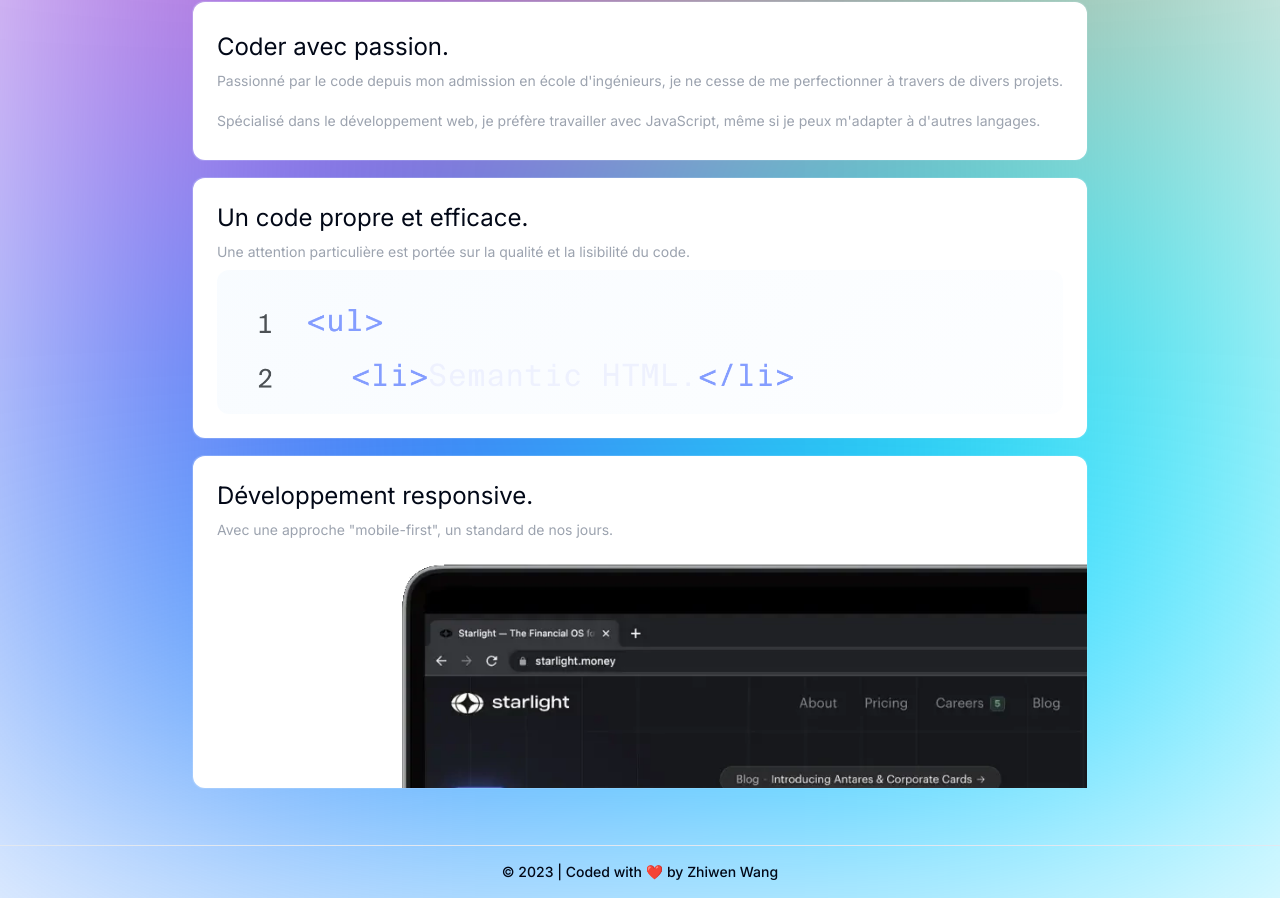
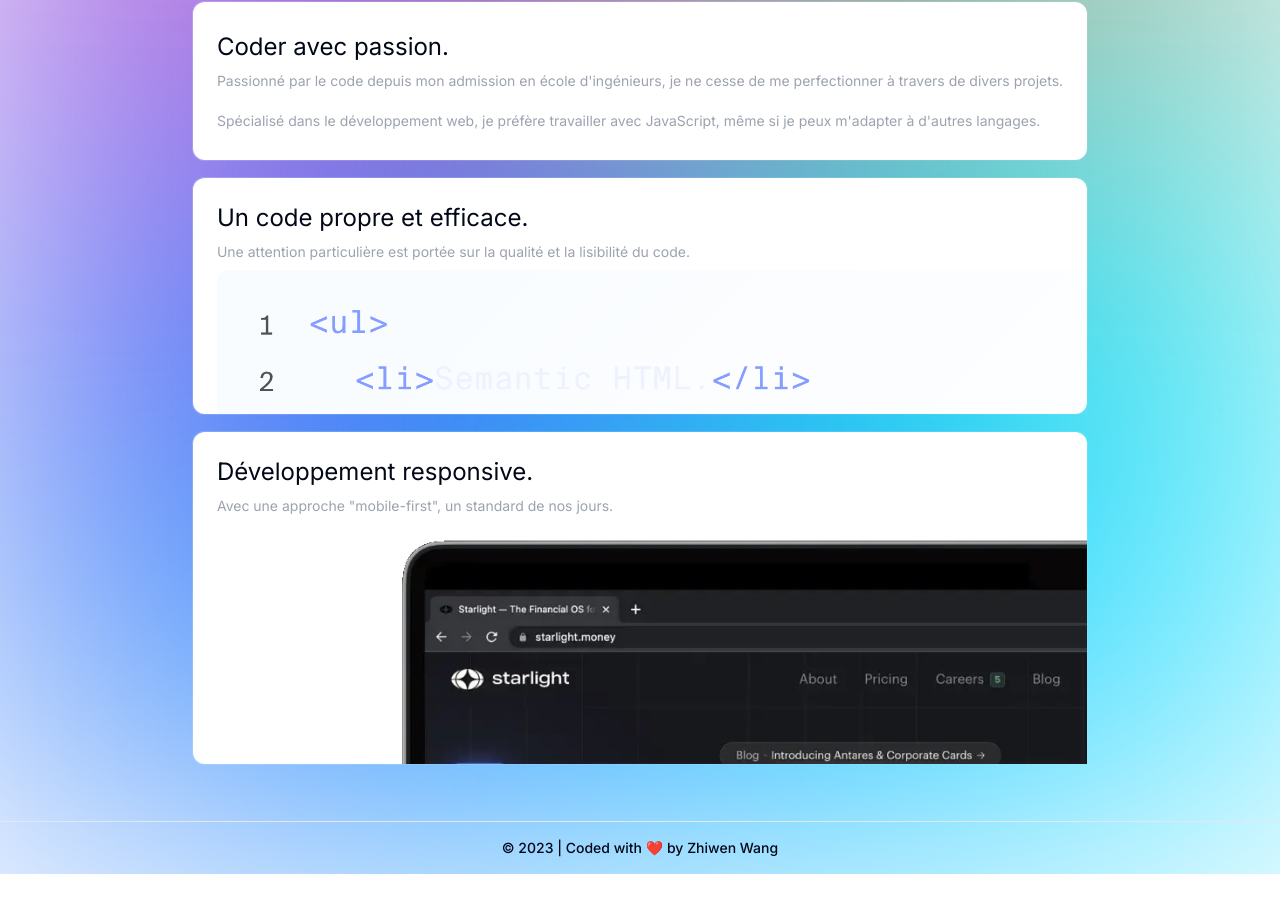
Before and after one commit to Zippee0709/portfolio, a Next.js app: page / in a window 1280 px wide. Shown: the part 1163-2061 px from the top of the page. After the commit the page ends 2037 px from the top, so only its background shows below. Built offline with nearby package versions, Linux system fonts and the light colour scheme.

Commit message:
FIX image position inside the 'clean code' card

```diff
--- a/src/components/app/sections/about-me.tsx
+++ b/src/components/app/sections/about-me.tsx
@@ -6,7 +6,7 @@ import { Card } from "@/components/app/cards/card"
 const AboutMe = () => {
   return (
     <section className="relative flex flex-col gap-8 items-center p-4 w-full h-full">
-      <div className="z-[-1] absolute w-screen h-full left-0 flex justify-center items-center mx-auto blur-[180px]">
+      <div className="z-[-1] absolute w-full h-full left-0 flex justify-center items-center mx-auto blur-[180px]">
         <div className="w-full h-full bg-gradient-colored"></div>
       </div>
       <p className="text-4xl font-medium">À propos de moi</p>
@@ -52,13 +52,13 @@ const AboutMe = () => {
             JavaScript, même si je peux m'adapter à d'autres langages.
           </p>
         </Card>
-        <Card className="items-start gap-2 p-6">
-          <p className="text-2xl">Un code propre et efficace.</p>
+        <Card className="items-start gap-2 pt-6 pl-6">
+          <p className="text-2xl pr-6">Un code propre et efficace.</p>
           <p className="text-sm text-gray-400 pr-6">
             Une attention particulière est portée sur la qualité et la
             lisibilité du code.
           </p>
-          <div className="relative w-full h-36 bg-gradient-card rounded-xl">
+          <div className="relative w-full h-36 bg-gradient-card rounded-tl-xl">
             <Image
               src="/images/code.png"
               alt="Screenshot showing HTML semntic code"
```
